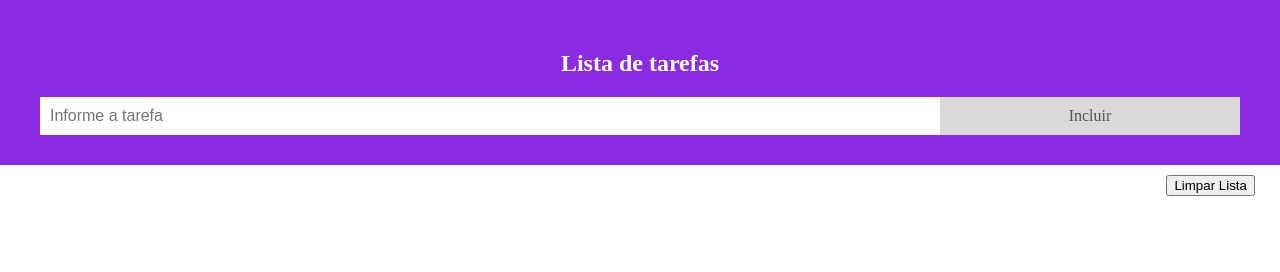
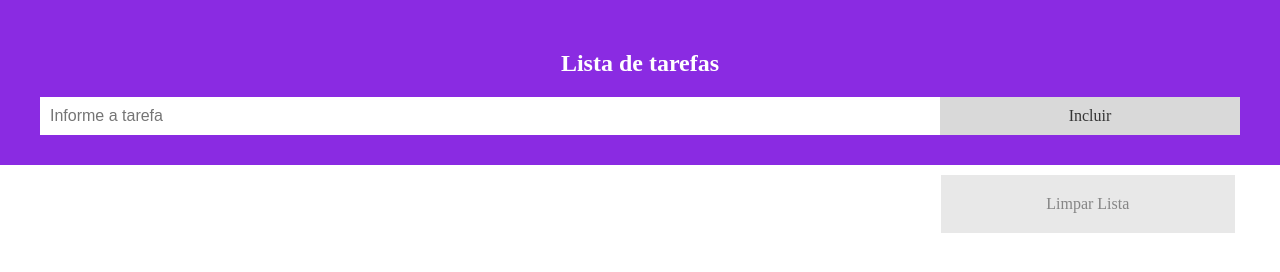
Before and after one commit to JPCassimiro/atividadeLista, a plain HTML site: page index.html in a window 1280 px wide. Both pictures are taken after a click on the element "Incluir". Drawn offline with Linux system fonts and the light colour scheme.

Commit message:
botão desabilitado

```diff
--- a/index.html
+++ b/index.html
@@ -16,7 +16,7 @@
     </div>
     <ul id="itemLista">
     </ul>
-    <button id="botaoLimpar" onclick="limparLista()">Limpar Lista</button>
+    <span id="botaoLimpar" onclick="limparLista()">Limpar Lista</span>
     <script src="script.js"></script>
 </body>
 
--- a/script.js
+++ b/script.js
@@ -13,6 +13,7 @@ for (let i = 0; i < close.length; i++) {
     close[i].onclick = function () {
         let div = this.parentElement;
         div.style.display = "none";
+        verifica();
     }
 }
 
@@ -45,10 +46,30 @@ function addElemento() {
             div.style.display = "none";
         }
     }
+    verifica();
+
 }
 
 function limparLista(){
     let lista = document.getElementById("itemLista");
-    console.log(lista.innerHTML);
-    lista.innerHTML = '';
+    if(lista.innerHTML.length != true){
+        console.log(lista.innerHTML.length)
+        lista.innerHTML = '';
+        console.log("limpou");
+    }
+    verifica();
 }
+
+function verifica(){
+    console.log("verificação inicio")
+
+    let lista = document.getElementById("itemLista");
+    let botao = document.getElementById("botaoLimpar")
+    if(lista.innerHTML.length == 5 || lista.innerHTML.length == 0){
+        botao.style.cursor = "not-allowed"
+        botao.style.opacity = "0.6"
+    }else{
+        botao.style.opacity = "1"
+        botao.style.cursor = "pointer"
+    }
+}
--- a/style.css
+++ b/style.css
@@ -73,7 +73,7 @@ input {
     padding: 10px;
     width: 25%;
     background: #d9d9d9;
-    color: #555;
+    color: #353535;
     float: left;
     text-align: center;
     font-size: 16px;
@@ -83,11 +83,26 @@ input {
 }
 
 .addBtn:hover {
-    background-color: #bbb;
+    background-color: rgb(198, 170, 224);
 }
 
 #botaoLimpar{
     float: right;
-    margin-right: 25px;
+    margin-right: 45px;
     margin-top: 10px;
+    transition: 0.3s;
+    cursor: pointer;
+    width: 23%;
+    box-shadow: none;
+    background:#d9d9d9;
+    text-align: center;
+    font-size: 16px;
+    color: #353535;
+    padding: 20px;
+    cursor = "not-allowed"
+    opacity = "0.6"
 }
+
+#botaoLimpar:hover{
+    background-color: rgb(198, 170, 224);
+}
```
